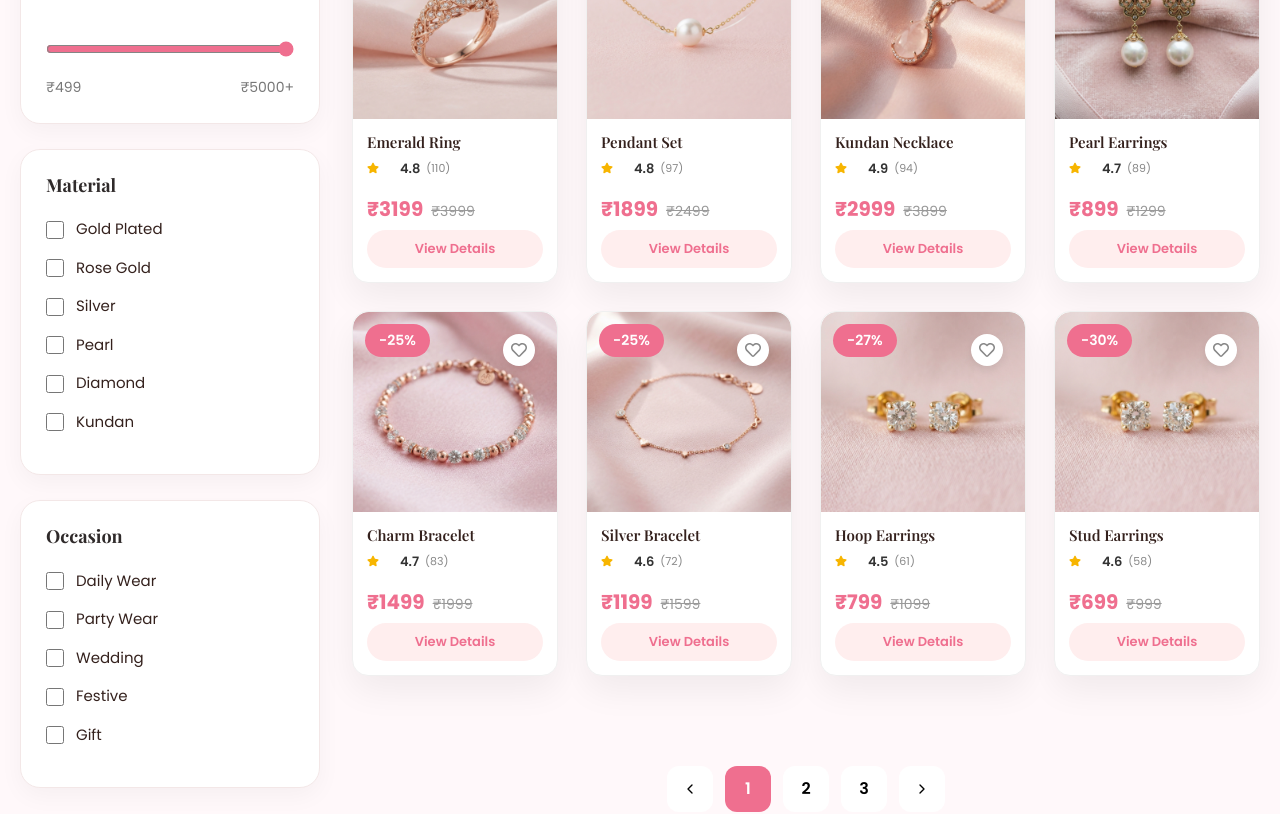
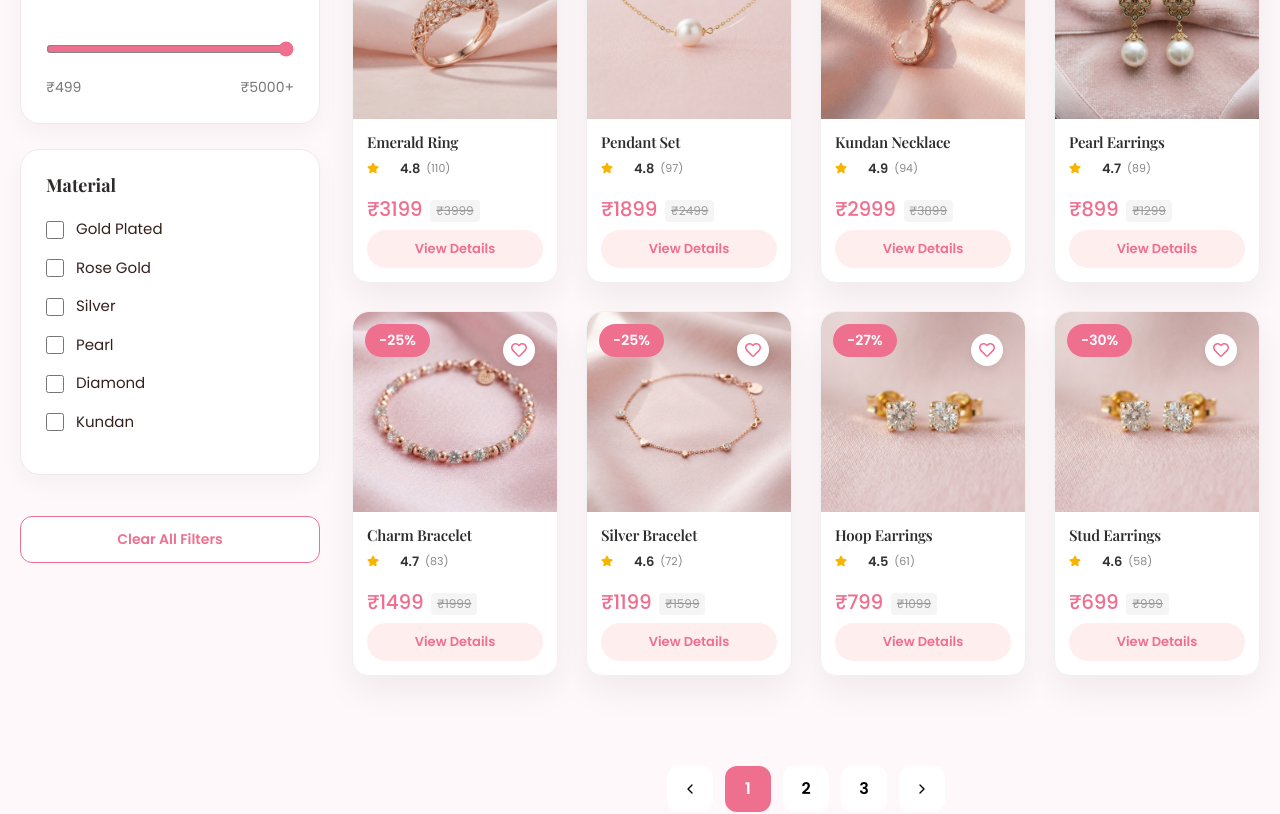
Before and after one commit to yaminibisen2005-cell/Fashion-oasis, a React (Vite) app in the folder frontend/: page /shop in a window 1280 px wide. Shown: the part 1120-1934 px from the top of the page. Built offline with nearby package versions, Linux system fonts and the light colour scheme; a web font is replaced by a local one.

Commit message:
Update ProductCard styles, wishlist icon, price weight, and remove occasion sidebar

```diff
--- a/frontend/src/components/Shop/ProductCard/ProductCard.css
+++ b/frontend/src/components/Shop/ProductCard/ProductCard.css
@@ -1,6 +1,13 @@
+/* ==========================================
+   PRODUCT CARD STYLES
+   ========================================== */
+
+@import url('https://fonts.googleapis.com/css2?family=Poppins:wght@400;500;600;700;800&display=swap');
+
 /* Base Card Container */
 .product-card {
-  background: #fff;
+  font-family: 'Poppins', sans-serif;
+  background: #ffffff;
   border-radius: 16px;
   overflow: hidden;
   position: relative;
@@ -10,14 +17,13 @@
   transition: transform 0.3s ease, box-shadow 0.3s ease, border-color 0.3s ease;
 }
 
-/* Subtle Lift + Pink Glow Hover */
 .product-card:hover {
   transform: translateY(-5px);
   border-color: rgba(239, 111, 143, 0.4);
   box-shadow: 0 12px 28px rgba(239, 111, 143, 0.15);
 }
 
-/* Image Wrapper & Aspect Ratio */
+/* Image Wrapper */
 .product-image {
   position: relative;
   overflow: hidden;
@@ -43,7 +49,11 @@
   transform: scale(1.04);
 }
 
-/* Badges & Buttons Overlays */
+.image-overlay {
+  display: none;
+}
+
+/* Discount Badge */
 .discount-badge {
   position: absolute;
   top: 12px;
@@ -51,12 +61,15 @@
   padding: 4px 10px;
   border-radius: 20px;
   background: #ef6f8f;
-  color: #fff;
+  color: #ffffff;
   font-size: 11px;
   font-weight: 600;
   z-index: 5;
 }
 
+/* ------------------------------------------
+   WISHLIST / LIKE BUTTON FIX FOR REACT ICONS
+   ------------------------------------------ */
 .wishlist-btn {
   position: absolute;
   top: 12px;
@@ -65,27 +78,46 @@
   height: 34px;
   border: none;
   border-radius: 50%;
-  background: #fff;
+  background: #ffffff;
   display: flex;
   justify-content: center;
   align-items: center;
   cursor: pointer;
-  z-index: 5;
-  box-shadow: 0 4px 12px rgba(0, 0, 0, 0.08);
-  transition: all 0.25s ease;
+  z-index: 10;
+  box-shadow: 0 4px 12px rgba(0, 0, 0, 0.12);
+  transition: background-color 0.25s ease, transform 0.25s ease, box-shadow 0.25s ease;
 }
 
-.wishlist-btn:hover {
-  background: #ef6f8f;
-  color: #fff;
-  transform: scale(1.05);
+/* Force React Icons SVG inside the button */
+.wishlist-btn svg.heart-icon {
+  width: 16px !important;
+  height: 16px !important;
+  color: #ef6f8f !important;
+  fill: #ef6f8f !important;
+  display: block;
+  transition: color 0.25s ease, fill 0.25s ease, transform 0.25s ease;
 }
 
-.image-overlay {
-  display: none; /* Keeps dark overlay hidden */
+/* Liked state button background */
+.wishlist-btn.liked {
+  background: #ffeeee;
 }
 
-/* Card Content Details */
+/* Hover State */
+.wishlist-btn:hover {
+  background: #ef6f8f !important;
+  transform: scale(1.08);
+  box-shadow: 0 4px 12px rgba(239, 111, 143, 0.35);
+}
+
+.wishlist-btn:hover svg.heart-icon {
+  color: #ffffff !important;
+  fill: #ffffff !important;
+}
+
+/* ------------------------------------------
+   PRODUCT INFORMATION & PRICING
+   ------------------------------------------ */
 .product-info {
   padding: 14px;
   display: flex;
@@ -97,16 +129,17 @@
 .product-info h4 {
   font-size: 15px;
   font-weight: 600;
-  color: #34211d;
+  color: #2d2d2d;
+  letter-spacing: -0.2px;
   line-height: 1.3;
   margin: 0;
   display: -webkit-box;
   -webkit-line-clamp: 2;
   -webkit-box-orient: vertical;
   overflow: hidden;
-  min-height: auto;
 }
 
+/* Rating */
 .rating {
   display: flex;
   align-items: center;
@@ -121,33 +154,47 @@
 .rating span {
   font-size: 13px;
   font-weight: 600;
-  color: #333;
+  color: #333333;
 }
 
 .rating small {
-  color: #888;
+  color: #888888;
   font-size: 11px;
 }
 
+/* Pricing */
 .price-row {
   display: flex;
-  align-items: baseline;
+  align-items: center;
   gap: 8px;
   margin-top: 2px;
 }
 
 .product-card .price-row .price {
   font-size: 20px !important;
-  font-weight: 700;
-  color: #ef6f8f;
+  font-weight: 500; /* Changed from 800 to 500 for a cleaner, thinner look */
+  /* color: #edbc1ce8;  */
+  color: #ef6f8f ;
+  letter-spacing: -0.3px;
 }
 
+/* .product-card .price-row .price {
+  font-size: 20px !important;
+  font-weight: 800;
+  color: #edbc1ce8;
+  letter-spacing: -0.3px;
+} */
+
 .product-card .price-row .old-price {
-  font-size: 14px !important;
-  color: #999;
+  font-size: 12px !important;
+  color: #999999;
   text-decoration: line-through;
+  background: #f5f5f5;
+  padding: 2px 6px;
+  border-radius: 4px;
 }
 
+/* Details Button */
 .view-btn {
   margin-top: auto;
   height: 38px;
@@ -165,7 +212,7 @@
 
 .view-btn:hover {
   background: #ef6f8f;
-  color: #fff;
+  color: #ffffff;
   box-shadow: 0 4px 12px rgba(239, 111, 143, 0.3);
 }
 
--- a/frontend/src/components/Shop/ProductCard/ProductCard.jsx
+++ b/frontend/src/components/Shop/ProductCard/ProductCard.jsx
@@ -1,6 +1,5 @@
 import "./ProductCard.css";
 import { FaHeart, FaRegHeart, FaStar } from "react-icons/fa";
-import { FiShoppingBag } from "react-icons/fi";
 import { useState } from "react";
 import { Link } from "react-router-dom";
 
@@ -17,19 +16,22 @@ const ProductCard = ({ product }) => {
       )}
 
       <button
-        className="wishlist-btn"
+        className={`wishlist-btn ${liked ? "liked" : ""}`}
         onClick={() => setLiked(!liked)}
+        aria-label="Add to wishlist"
       >
-        {liked ? <FaHeart /> : <FaRegHeart />}
+        {liked ? (
+          <FaHeart size={16} className="heart-icon active" />
+        ) : (
+          <FaRegHeart size={16} className="heart-icon" />
+        )}
       </button>
 
       <div className="product-image">
-
         <img
           src={product.image}
           alt={product.name}
         />
-
         <div className="image-overlay">
           <Link to={`/product/${product.id}`}>
             <button className="quick-view-btn">
@@ -37,11 +39,9 @@ const ProductCard = ({ product }) => {
             </button>
           </Link>
         </div>
-
       </div>
 
       <div className="product-info">
-
         <h4>{product.name}</h4>
 
         <div className="rating">
@@ -51,15 +51,12 @@ const ProductCard = ({ product }) => {
         </div>
 
         <div className="price-row">
-
           <span className="price">
             ₹{product.price}
           </span>
-
           <span className="old-price">
             ₹{product.oldPrice}
           </span>
-
         </div>
 
         <Link
@@ -68,7 +65,6 @@ const ProductCard = ({ product }) => {
         >
           View Details
         </Link>
-
       </div>
 
     </div>
--- a/frontend/src/components/Shop/Sidebar/Sidebar.jsx
+++ b/frontend/src/components/Shop/Sidebar/Sidebar.jsx
@@ -137,29 +137,7 @@ export default function Sidebar({
 
       </div>
 
-      {/* Occasion */}
 
-      <div className="filter-card">
-
-        <h4>Occasion</h4>
-
-        {occasions.map((item) => (
-
-          <label className="check-item" key={item}>
-
-            <input
-              type="checkbox"
-              checked={selectedOccasions.includes(item)}
-              onChange={() => handleOccasionToggle(item)}
-            />
-
-            <span>{item}</span>
-
-          </label>
-
-        ))}
-
-      </div>
 
       {/* Clear Filters */}
       <button className="clear-filters-btn" onClick={onClearFilters}>
```
